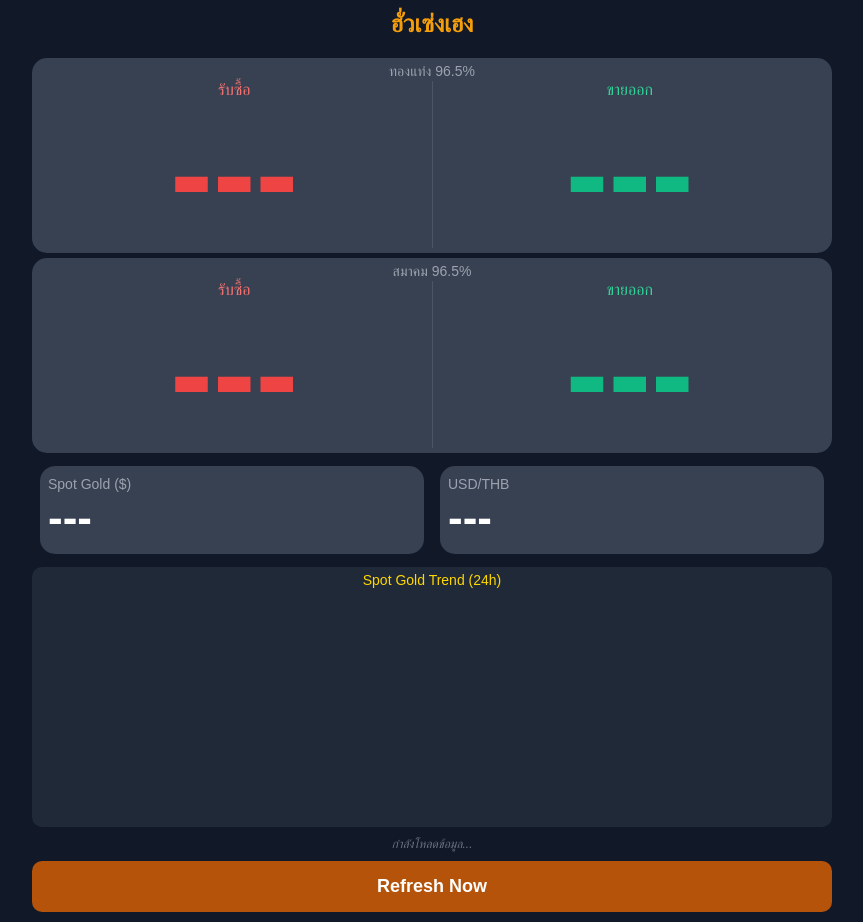
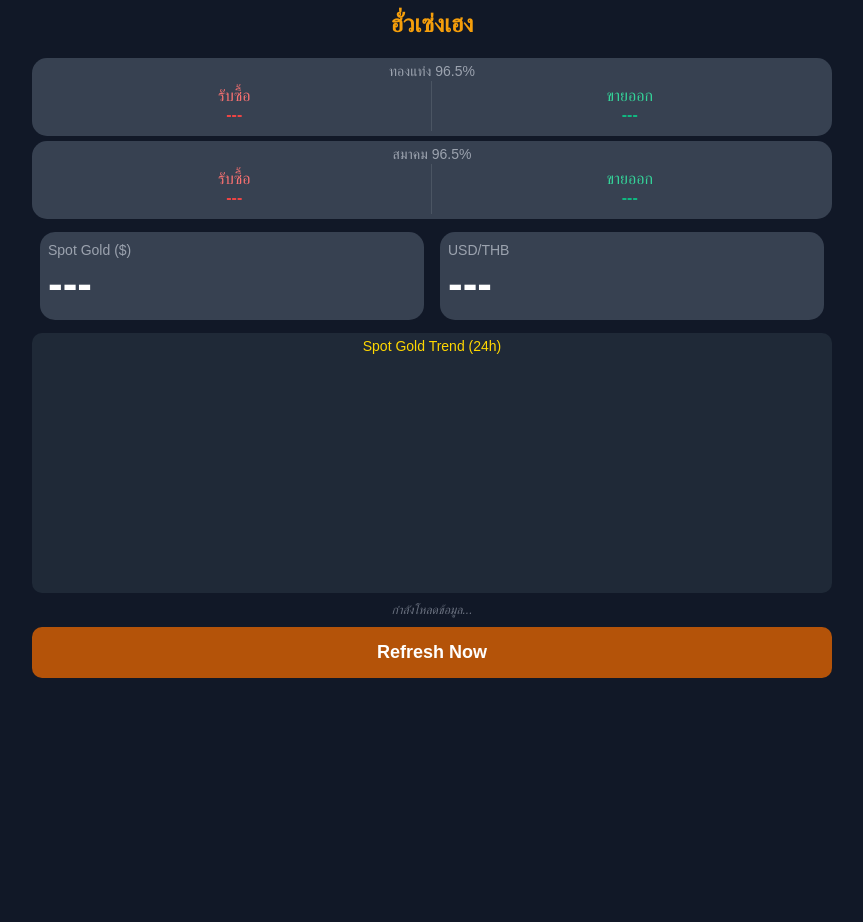
Before and after one commit to bhorndeb1234/gold_ipad3, a website: page index.html in a window 1280 px wide. Shown: the whole page, without its empty margins (208-1071 px from the left). After the commit the page ends 800 px from the top, so only its background shows below. Drawn offline with nearby package versions, Linux system fonts and the light colour scheme; no server answers.

Commit message:
fix font Gold iPad3.

```diff
--- a/index.html
+++ b/index.html
@@ -61,21 +61,21 @@
 
         .price-red {
             color: #ef4444;
-            font-size: 10vw;
+            font-size: 2%vw;
             font-weight: bold;
             margin: 1px 0;
         }
 
         .price-green {
             color: #10b981;
-            font-size: 10vw;
+            font-size: 2%vw;
             font-weight: bold;
             margin: 1px 0;
         }
 
         .price-white {
             color: white;
-            font-size: 52px;
+            font-size: 2%vw;
             font-weight: bold;
             margin: 1px 0;
         }
```
